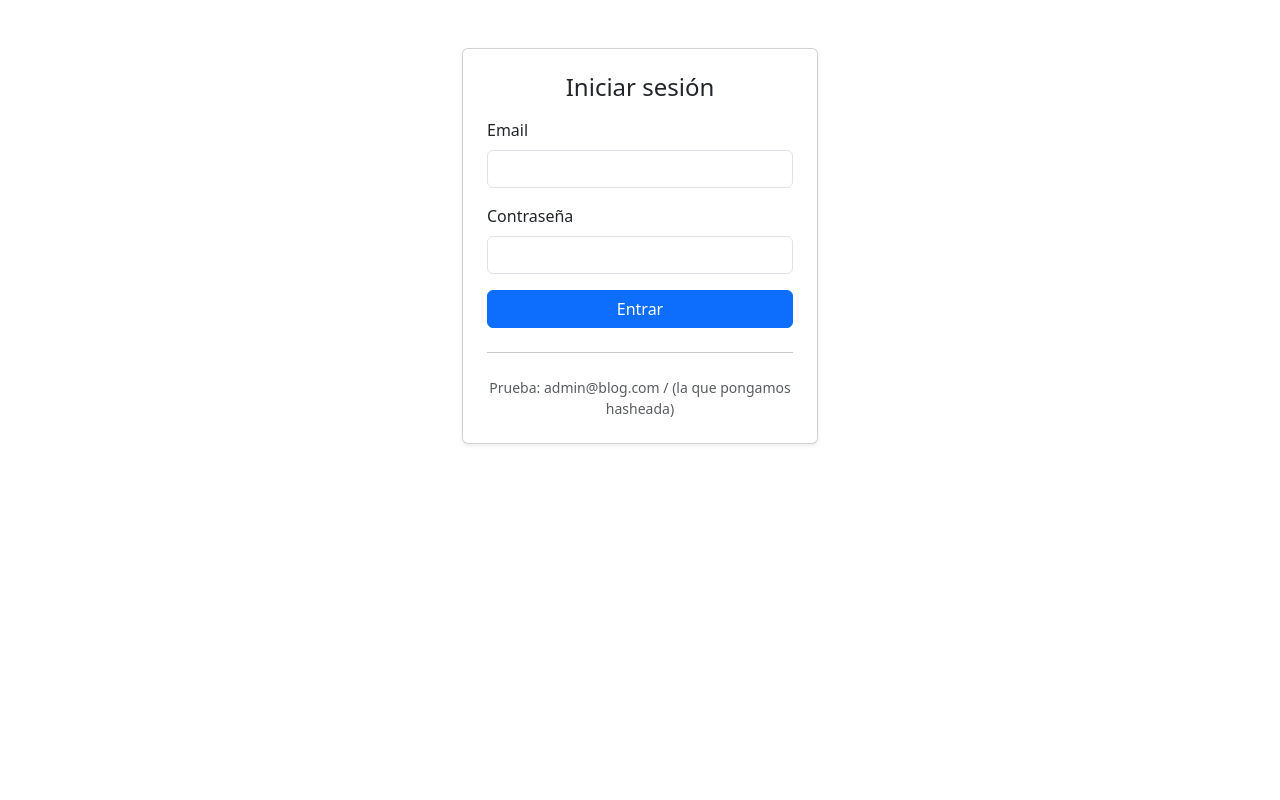
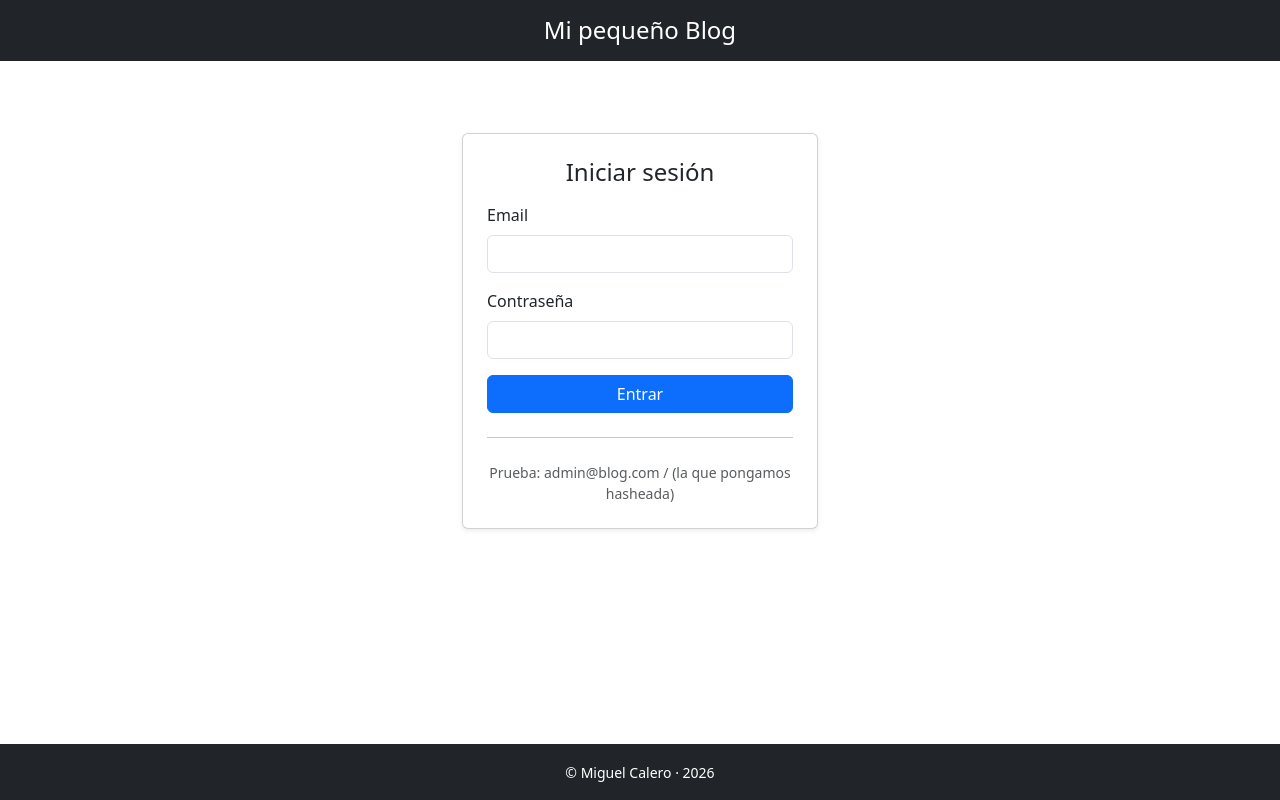
Before and after one commit to MigueloHU/bdblog-dwes, a PHP site: page /index.php?controller=auth&action=login in a window 1280 px wide. Run offline with PHP 8.4, Linux system fonts and the light colour scheme.

Commit message:
Header y Footer OK

```diff
--- a/app/Controllers/AuthController.php
+++ b/app/Controllers/AuthController.php
@@ -1,5 +1,6 @@
 <?php
 namespace App\Controllers;
+
 
 use PDO;
 use App\Models\Usuario;
--- a/app/Views/auth/login.php
+++ b/app/Views/auth/login.php
@@ -1,12 +1,17 @@
 <!doctype html>
 <html lang="es">
+
 <head>
   <meta charset="utf-8">
   <meta name="viewport" content="width=device-width, initial-scale=1">
   <link href="https://cdn.jsdelivr.net/npm/bootstrap@5.3.3/dist/css/bootstrap.min.css" rel="stylesheet">
   <title><?= htmlspecialchars($titulo) ?></title>
 </head>
-<body>
+
+<body class="d-flex flex-column min-vh-100">
+  <?php require __DIR__ . '/../layout/header.php'; ?>
+  <main class="flex-grow-1">
+
   <div class="container py-5">
     <div class="row justify-content-center">
       <div class="col-12 col-md-6 col-lg-4">
@@ -48,5 +53,8 @@
       </div>
     </div>
   </div>
+  </main>
+  <?php require __DIR__ . '/../layout/footer.php'; ?>
 </body>
+
 </html>
--- a/app/Views/entradas/detalle.php
+++ b/app/Views/entradas/detalle.php
@@ -8,7 +8,9 @@
     <title><?= htmlspecialchars($titulo) ?></title>
 </head>
 
-<body>
+<body class="d-flex flex-column min-vh-100">
+    <?php require __DIR__ . '/../layout/header.php'; ?>
+    <main class="flex-grow-1">
         <div class="container py-4">
             <div class="mb-3">
                 <a class="btn btn-outline-secondary"
@@ -41,6 +43,8 @@
                 </div>
             </article>
         </div>
+    </main>
+    <?php require __DIR__ . '/../layout/footer.php'; ?>
 </body>
 
 </html>
--- /dev/null
+++ b/app/Views/layout/footer.php
@@ -0,0 +1,5 @@
+<footer class="bg-dark text-white py-3 mt-4">
+  <div class="container-fluid text-center">
+    <small>© Miguel Calero · <?= date('Y') ?></small>
+  </div>
+</footer>
--- /dev/null
+++ b/app/Views/layout/header.php
@@ -0,0 +1,5 @@
+<header class="bg-dark text-white py-3 mb-4">
+  <div class="container-fluid text-center">
+    <h1 class="h4 mb-0">Mi pequeño Blog</h1>
+  </div>
+</header>
```
Also changed, not shown: app/Views/entradas/form.php (+9 -1 lines), app/Views/entradas/listar.php (+6 -1 lines), app/Views/logs/listar.php (+20 -6 lines), app/Views/usuarios/detalle.php (+12 -2 lines), app/Views/usuarios/listar.php (+17 -3 lines), public/uploads/img_697a99b80235d7.98794295.jpg (deleted). Lines whose indentation alone changed are shown as unchanged.
